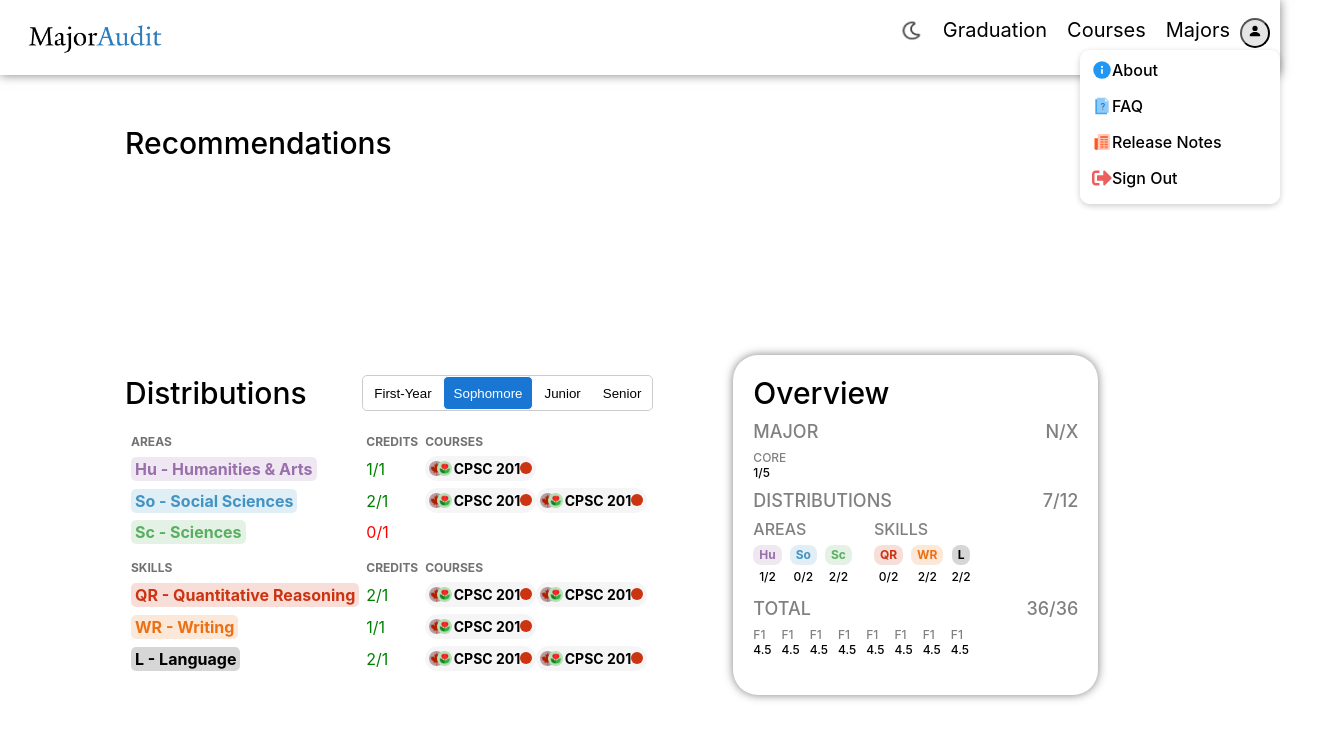
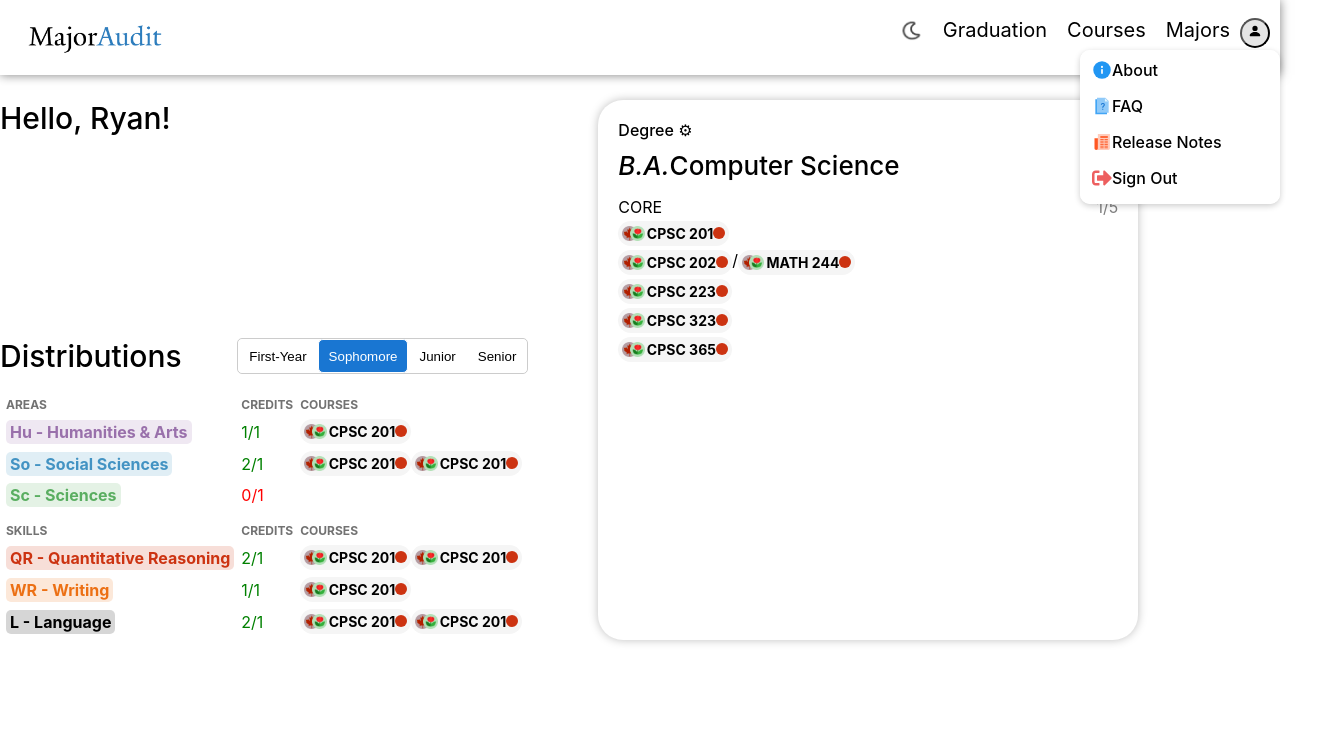
Before and after one commit to YaleComputerSociety/MajorAudit, a React (Create React App) app in the folder frontend/: page / in a window 1280 px wide. Shown: the top 740 px of the page, 1325 px wide, since content can reach past the window. Built offline with nearby package versions, Linux system fonts and the light colour scheme.

Commit message:
graduation overhaul

```diff
--- a/frontend/src/pages/Graduation/Graduation.module.css
+++ b/frontend/src/pages/Graduation/Graduation.module.css
@@ -1,18 +1,16 @@
 
-.container {
-    /* justify-content: space-between; */
-    align-items: center;
-    padding: 25px 125px;
+.row {
+    display: flex;
+    flex-direction: row;
 }
 
-.containerRecommendations {
-    width: 1200px;
-    height: 200px;
-    margin-bottom: 30px;
+.column {
+    display: flex;
+    flex-direction: column;
 }
 
 .containerDistributions {
-    margin-right: 80px;
+    margin-right: 40px;
 }
 
 .containerOverview {
@@ -38,3 +36,12 @@ th {
     font-size: 12px;
     padding-top: 10px;
 }
+
+.reqsContainer {
+    padding: 20px;
+    border-radius: 25px;
+    width: 500px;
+    height: 500px;
+    background-color: white;
+    box-shadow: 0px 0px 10px rgba(0, 0, 0, 0.25);
+  }
--- a/frontend/src/pages/Graduation/Graduation.tsx
+++ b/frontend/src/pages/Graduation/Graduation.tsx
@@ -7,15 +7,17 @@ import GraduationOverview from "./components/Overview";
 
 import { CPSC } from "./../../commons/mock/MockProgram"
 
-function GraduationRecommendations(){
+function Recommendations(){
   return(
-    <div className={styles.containerRecommendations}>
-      <div style={{ fontSize: "30px", fontWeight: "500" }}>Recommendations</div>
+    <div>
+      <div style={{ fontSize: "30px", fontWeight: "500" }}>
+        Hello, Ryan!
+      </div>
     </div>
   );
 }
 
-export const Graduation = () => {
+function Graduation() {
 
 const UserYear = () => { return 2; }
 const [currYear, setCurrYear] = useState(UserYear());
@@ -24,12 +26,12 @@ export const Graduation = () => {
 };
 
 return (
-    <div className={styles.container}>
-      <GraduationRecommendations/>
-      <div style={{ display: "flex", alignItems: "baseline" }}>
+  <div className={styles.row}>
+    <div className={styles.column} style={{ justifyContent: "space-between", marginRight: "30px" }}>
+      <Recommendations/>
       <GraduationDistribution currYear={currYear} alterCurrYear={alterCurrYear}/>
+    </div>
     <GraduationOverview degree={CPSC.degrees[0]}/>
-      </div>
   </div>
 );
 }
--- a/frontend/src/pages/Graduation/components/Overview.tsx
+++ b/frontend/src/pages/Graduation/components/Overview.tsx
@@ -1,22 +1,49 @@
 
 import React from "react";
 import styles from "./../Graduation.module.css";
+
+import CourseBoxSmall from "../../../commons/components/courses/CourseBoxSmall";
 import { Degree } from "../../../commons/types/TypeProgram"
-import DistributionBoxSmall from "../../../commons/components/courses/DistributionBoxSmall"
 
-function OverviewMajor(degree: Degree){
+function DegreeTopshelf(props: { degree: Degree }) {
     return(
-        <div style={{ marginBottom: "10px" }}>
-            <div className={styles.overviewSection}>
-                <div>MAJOR</div>
-                <div>N/X</div>
+        <div style={{ marginBottom: "10px", fontSize: "16px", fontWeight: "500" }}>
+            Degree ⚙
+        </div>
+    );
+}
+
+function DegreeContent(props: { degree: Degree }) {
+    return(
+        <div>
+            <div>
+                <div style={{ marginBottom: "16px", fontSize: "26px", fontWeight: "500" }}>
+                    {props.degree.metadata.degreeType === "BACH_ART" ? (<span style={{ fontStyle: "italic" }}>B.A.</span>) : (props.degree.metadata.degreeType)}
+                    {props.degree.metadata.name}
+                </div>
             </div>
+            <div>
+                {props.degree.requirements.map((req) => (
+                    <div>
+                    <div style={{ display: "flex", justifyContent: "space-between" }}>
+                        <div className={styles.subsectionHeader} style={{ marginBottom: "4px" }}>{req.name}</div>
+                        <div style={{ color: "grey" }}>{req.coursesCompleted}/{req.coursesTotal}</div>
+                    </div>
+                    {req.description && (<div style={{ fontSize: "9px", fontStyle: "italic", marginBottom: "8px" }}>{req.description}</div>)}
 
-            <div style={{ display: "flex" }}>
-                {degree.requirements.map((req) => (
-                    <div style={{ marginRight: "10px" }}>
-                        <div style={{ fontSize: "12px", fontWeight: "540", color: "grey" }}>{req.name}</div>
-                        <div style={{ fontSize: "12px", fontWeight: "540", color: "black" }}>{req.coursesCompleted}/{req.coursesTotal}</div>
+                    {/* Line of Courses */}
+                    {req.subsections.map((sub, subIndex) => (
+                        <div key={subIndex} style={{ marginBottom: subIndex === req.subsections.length - 1 ? "14px" : "4px" }}>
+                        <div style={{ display: "flex" }}>
+                            {sub.courses.map((course, courseIndex) => (
+                            <div key={courseIndex} style={{ display: "flex" }}>
+                                <CourseBoxSmall {...course} />
+                                {courseIndex < sub.courses.length - 1 && <div>/</div>}
+                            </div>
+                            ))}
+                        </div>
+                        </div>
+                    ))}
                     </div>
                 ))}
             </div>
@@ -24,110 +51,13 @@ function OverviewMajor(degree: Degree){
     );
 }
 
-function DistributionAreas(){
+function DegreeOverview(props: { degree: Degree }){
     return(
-        <div style={{ marginRight: "14px" }}>
-            <div style={{ fontSize: "16px", fontWeight: "540", color: "grey", marginBottom: "4px" }}>
-                AREAS
-            </div>
-            <div style={{ display: "flex", textAlign: "center" }}>
-                <div style={{ marginRight: "8px" }}>
-                    <DistributionBoxSmall text="Hu"/>
-                    <div style={{ fontSize: "12px", fontWeight: "530" }}>1/2</div>
-                </div>
-                <div style={{ marginRight: "8px" }}>
-                    <DistributionBoxSmall text="So"/>
-                    <div style={{ fontSize: "12px", fontWeight: "530" }}>0/2</div>
-                </div>
-                <div style={{ marginRight: "8px" }}>
-                    <DistributionBoxSmall text="Sc"/>
-                    <div style={{ fontSize: "12px", fontWeight: "530" }}>2/2</div>
-                </div>
-            </div>
+        <div className={styles.reqsContainer}>
+            <DegreeTopshelf degree={props.degree}/>
+            <DegreeContent degree={props.degree}/>
         </div>
     );
 }
 
-function DistributionSkills(){
-    return(
-        <div style={{ marginRight: "14px" }}>
-            <div style={{ fontSize: "16px", fontWeight: "540", color: "grey", marginBottom: "4px" }}>
-                SKILLS
-            </div>
-            <div style={{ display: "flex", textAlign: "center" }}>
-                <div style={{ marginRight: "8px" }}>
-                    <DistributionBoxSmall text="QR"/>
-                    <div style={{ fontSize: "12px", fontWeight: "530" }}>0/2</div>
-                </div>
-                <div style={{ marginRight: "8px" }}>
-                    <DistributionBoxSmall text="WR"/>
-                    <div style={{ fontSize: "12px", fontWeight: "530" }}>2/2</div>
-                </div>
-                <div style={{ marginRight: "8px" }}>
-                    <DistributionBoxSmall text="L"/>
-                    <div style={{ fontSize: "12px", fontWeight: "530" }}>2/2</div>
-                </div>
-            </div>
-        </div>
-    );
-}
-
-function OverviewDistributions(){
-    return(
-        <div style={{ marginBottom: "14px" }}>
-            <div className={styles.overviewSection}>
-                <div>DISTRIBUTIONS</div>
-                <div>7/12</div>
-            </div>
-            <div style={{ display: "flex" }}>
-                <DistributionAreas/>
-                <DistributionSkills/>
-            </div>
-        </div>
-    );
-}
-
-function TotalSemester(){
-    return(
-        <div style={{ marginRight: "10px" }}>
-            <div style={{ fontSize: "12px", fontWeight: "540", color: "grey" }}>F1</div>
-            <div style={{ fontSize: "12px", fontWeight: "540", color: "black" }}>4.5</div>
-        </div>
-    )
-}
-
-function OverviewTotal(){
-    return(
-        <div style={{ marginBottom: "10px" }}>
-            <div className={styles.overviewSection}>
-                <div>TOTAL</div>
-                <div>36/36</div>
-            </div>
-            <div style={{ display: "flex" }}>
-                <TotalSemester/>
-                <TotalSemester/>
-                <TotalSemester/>
-                <TotalSemester/>
-                <TotalSemester/>
-                <TotalSemester/>
-                <TotalSemester/>
-                <TotalSemester/>
-            </div>
-        </div>
-    );
-}
-
-function GraduationOverview(props: { degree: Degree }){
-    return(
-      <div className={styles.containerOverview}>
-        <div style={{ fontSize: "30px", fontWeight: "500", marginBottom: "10px" }}>
-            Overview
-        </div>
-        <OverviewMajor {...props.degree}/>
-        <OverviewDistributions/>
-        <OverviewTotal/>
-      </div>
-    );
-}
-
-export default GraduationOverview;
+export default DegreeOverview;
```
Lines whose indentation alone changed are shown as unchanged.
